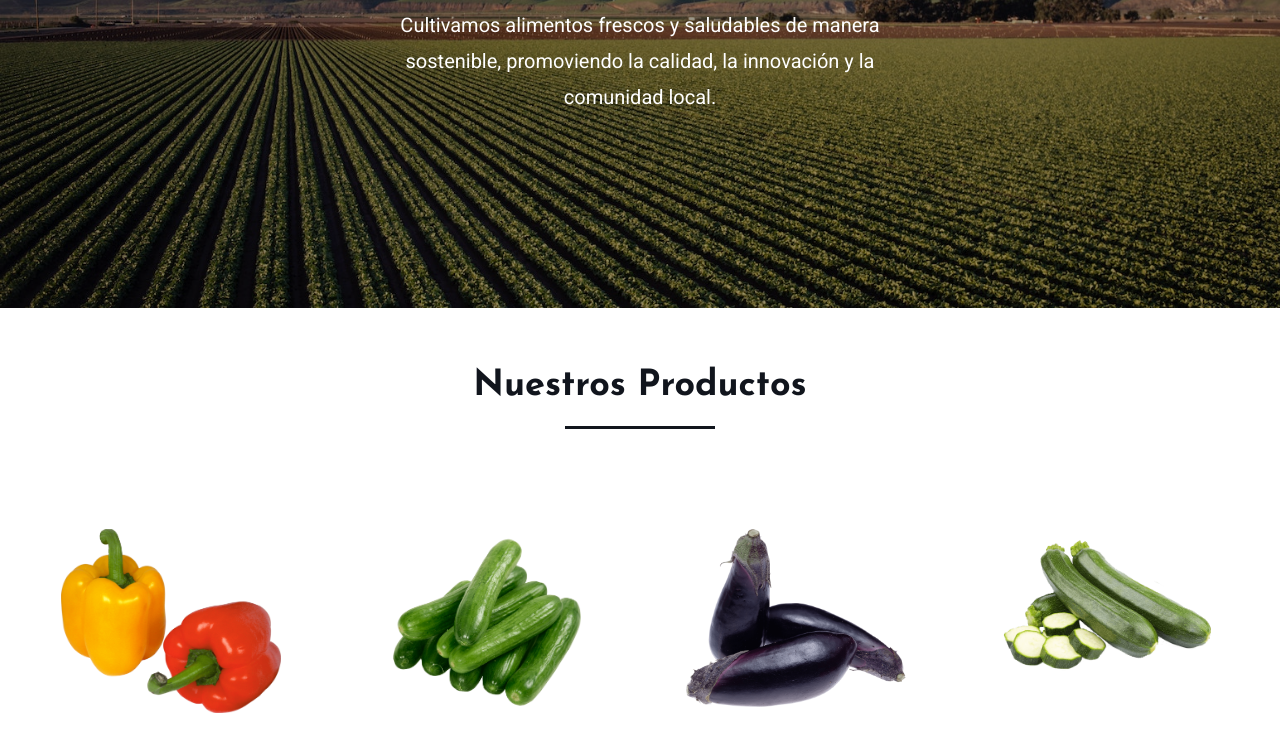
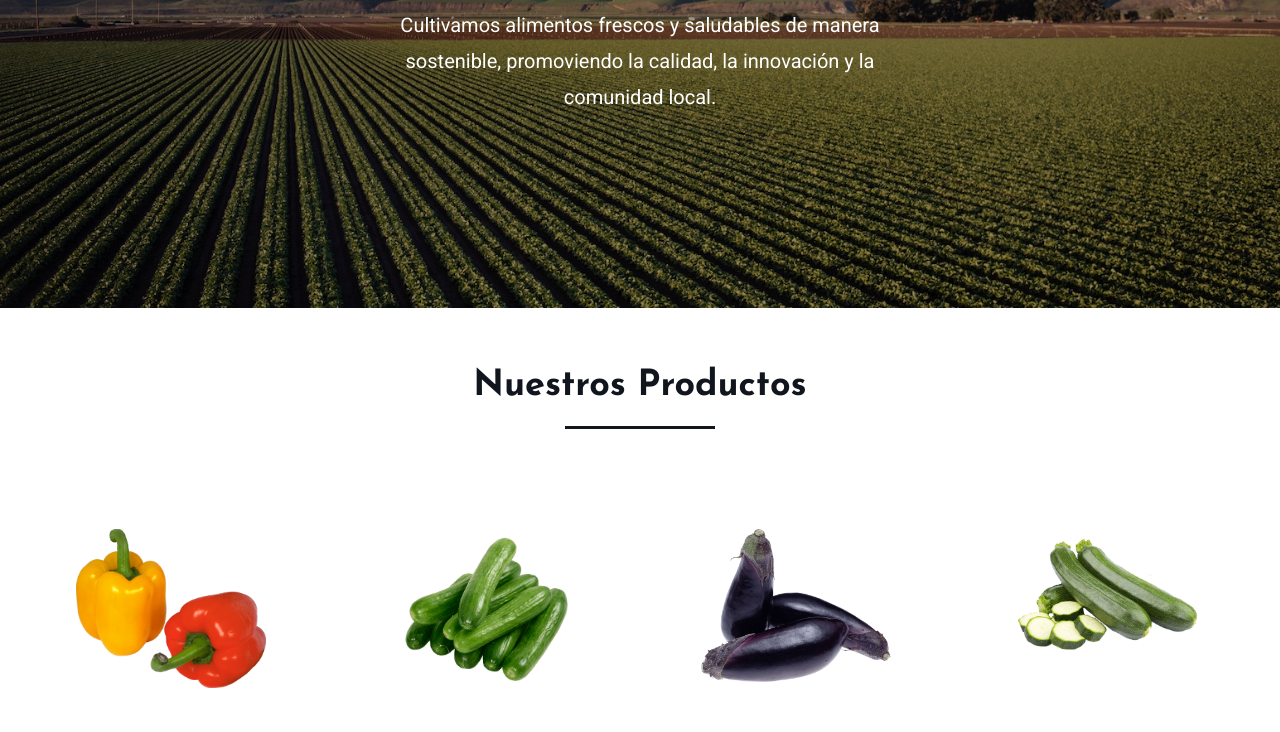
Before and after one commit to MajidALILOUCH/EJIDOMAR, a plain HTML site: page index.html in a window 1280 px wide. Shown: the part 362-1094 px from the top of the page. Drawn offline with nearby package versions, Linux system fonts and the light colour scheme.

Commit message:
modifying project

```diff
--- a/assets/css/style.css
+++ b/assets/css/style.css
@@ -578,7 +578,7 @@ body {
 \*-----------------------------------*/
 
 .hero {
-  background-image: url("/assets/images/hero-banner1.jpg");
+  background-image: url("/assets/images/hero-banner.jpg");
   position: relative;
   background-repeat: no-repeat;
   background-size: cover;
@@ -625,7 +625,7 @@ body {
 \*-----------------------------------*/
 
 .main-products-card {
-  height: 350px;
+  height: 325px;
   display: flex;
   flex-direction: column;
   justify-content: space-between;
@@ -668,7 +668,7 @@ body {
 
 .main-products-card img {
   max-width: 100%;
-  width: 220px;
+  width: 190px;
 }
 
 /*-----------------------------------*\
```
Also changed, not shown: assets/images/collection-1.jpg (deleted), assets/images/collection-2.jpg (deleted), assets/images/collection-3.jpg (deleted), assets/images/hero-banner.jpg (renamed from assets/images/hero-banner1.jpg), assets/images/service-1.png (deleted), assets/images/service-2.png (deleted), assets/images/service-3.png (deleted), assets/images/service-4.png (deleted), assets/images/special-banner.jpg (deleted).
